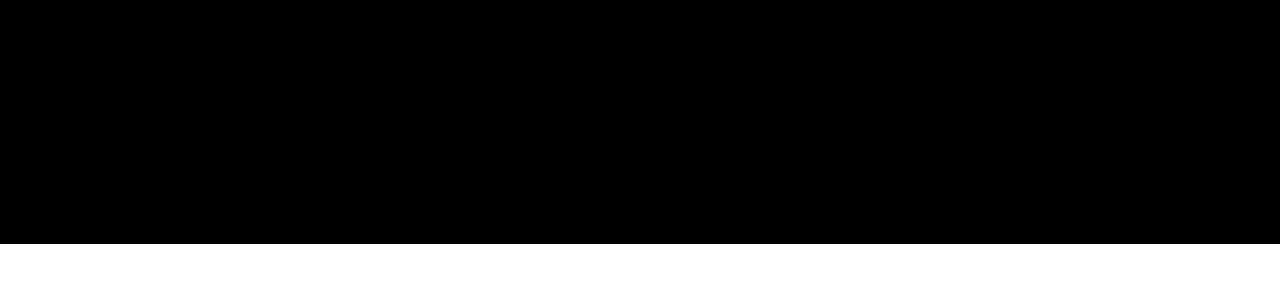
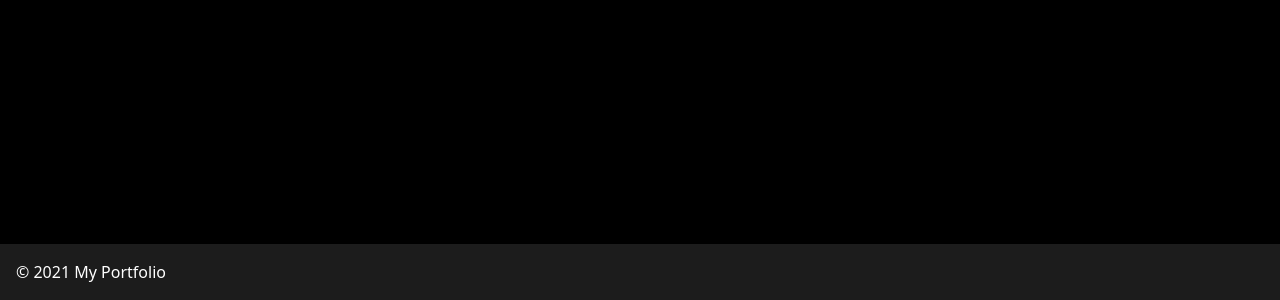
Before and after one commit to ryan-bert/my-website, a React (Create React App) app: page / in a window 1280 px wide. Shown: the part 3256-3556 px from the top of the page. Before the commit the page ends 3500 px from the top, so only its background shows below. Built offline with nearby package versions, Linux system fonts and the light colour scheme.

Commit message:
Added footer

```diff
--- a/src/App.tsx
+++ b/src/App.tsx
@@ -5,7 +5,8 @@ import ProjectCard from './components/project-card';
 
 export default function App() {
   return (
-    <div className='bg-black pb-[1500px] text-white'>
+    <>
+    <body className='bg-black pb-[1500px] text-white'>
       <NavBar />
       <Hero />
       <section className="flex flex-col pt-[60px] px-8">
@@ -14,6 +15,13 @@ export default function App() {
         <ProjectCard />
         <ProjectCard />
       </section>
-    </div>
+    </body>
+    <footer>
+      <div className=" flex flex-row p-4 bg-secondary text-white text-center">
+        <p>© 2021 My Portfolio</p>
+        <a href=""></a>
+      </div>
+    </footer>
+    </>
   );
 }
```
